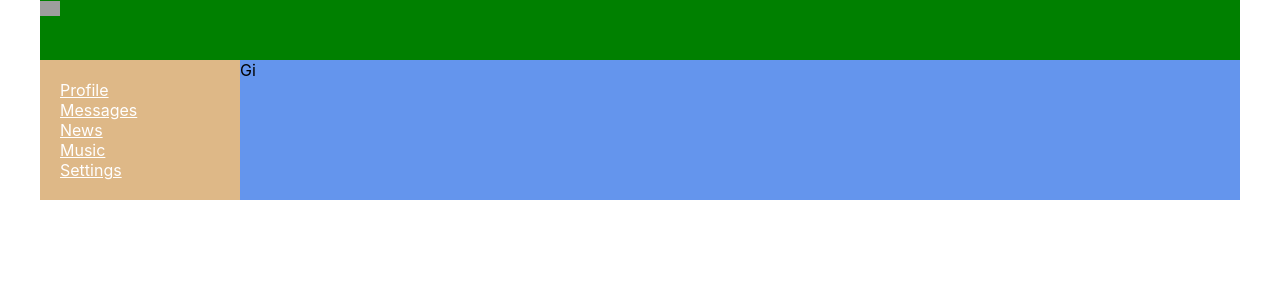
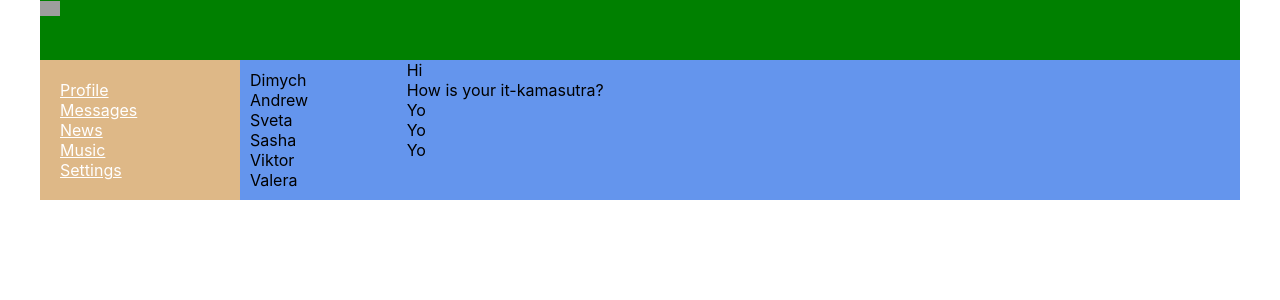
Before and after one commit to lgnvmaksim/samurai-way-main, a React (Create React App) app: page /dialogs in a window 1280 px wide. Shown: the top 300 px of the page. Built offline with nearby package versions, Linux system fonts and the light colour scheme; grey boxes are pictures that could not be loaded.

Commit message:
finished the desigion page of dialogs

```diff
--- /dev/null
+++ b/src/components/Dialogs/Dialogs.module.css
@@ -0,0 +1,17 @@
+
+.dialogs {
+display: grid;
+    grid-template-columns: 2fr 10fr;
+}
+
+.dialogsItems{
+    padding: 10px;
+}
+
+.dialog {
+
+}
+
+.message{
+
+}
--- a/src/components/Dialogs/Dialogs.tsx
+++ b/src/components/Dialogs/Dialogs.tsx
@@ -1,10 +1,22 @@
+import {state} from "../../state/state";
+import s from './Dialogs.module.css'
 
+export const Dialogs = () => {
+    let dialogs = state.dialogsPage.dialogs
+    let messages = state.dialogsPage.messages
+    return (
+        <div className={s.dialogs}>
+            <div className={s.dialogsItems}>
+                <div className={s.dialog}>
+                    {dialogs.map(d => <div>{d.name}</div>)}
+                </div>
+            </div>
+            <div className={s.messages}>
+                <div className={s.message}>
+                    {messages.map(m=><div>{m.message}</div>)}
+                </div>
 
-
-export const Dialogs = () =>{
-    return(
-        <div>
-            Gi
+            </div>
         </div>
     )
 }
--- a/src/components/Navbar/Navbar.tsx
+++ b/src/components/Navbar/Navbar.tsx
@@ -9,7 +9,7 @@ export const Navbar = () => {
                 <NavLink to='/profile' activeClassName={s.activeLink}>Profile</NavLink>
             </div>
             <div className={`${s.item} ${s.active}`}>
-                <NavLink to='/Messages' activeClassName={s.activeLink}>Messages</NavLink>
+                <NavLink to='/dialogs' activeClassName={s.activeLink}>Messages</NavLink>
             </div>
             <div className={s.item}>
                 <a href='/News'>News</a>
--- /dev/null
+++ b/src/state/state.ts
@@ -0,0 +1,62 @@
+export type MessageType = {
+    id: number,
+    message: string
+}
+
+export type DialogType = {
+    id: number,
+    name: string
+}
+
+export type PostType = {
+    id: number,
+    message: string,
+    likesCount: number
+}
+
+export type ProfilePageType = {
+    posts: Array<PostType>
+}
+
+export type DialogPageType = {
+    dialogs: Array<DialogType>
+    messages: Array<MessageType>
+}
+
+export type SidebarType = {}
+
+export type RootStateType = {
+    profilePage: ProfilePageType
+    dialogsPage: DialogPageType
+    sidebar: SidebarType
+}
+
+
+export let state: RootStateType = {
+    profilePage: {
+        posts: [
+            {id: 1, message: 'Hi, how are you?', likesCount: 12},
+            {id: 2, message: "It's my first post", likesCount: 11},
+            {id: 3, message: 'Blabla', likesCount: 11},
+            {id: 4, message: 'Dada', likesCount: 11}
+        ]
+    },
+    dialogsPage: {
+        dialogs: [
+            {id: 1, name: 'Dimych'},
+            {id: 2, name: 'Andrew'},
+            {id: 3, name: 'Sveta'},
+            {id: 4, name: 'Sasha'},
+            {id: 5, name: 'Viktor'},
+            {id: 6, name: 'Valera'}
+        ],
+        messages: [
+            {id: 1, message: 'Hi'},
+            {id: 2, message: 'How is your it-kamasutra?'},
+            {id: 3, message: 'Yo'},
+            {id: 4, message: 'Yo'},
+            {id: 5, message: 'Yo'}
+        ]
+    },
+    sidebar: {}
+}
```
Also changed, not shown: src/components/Dialogs/Dialogs.module.xss.css (deleted).
